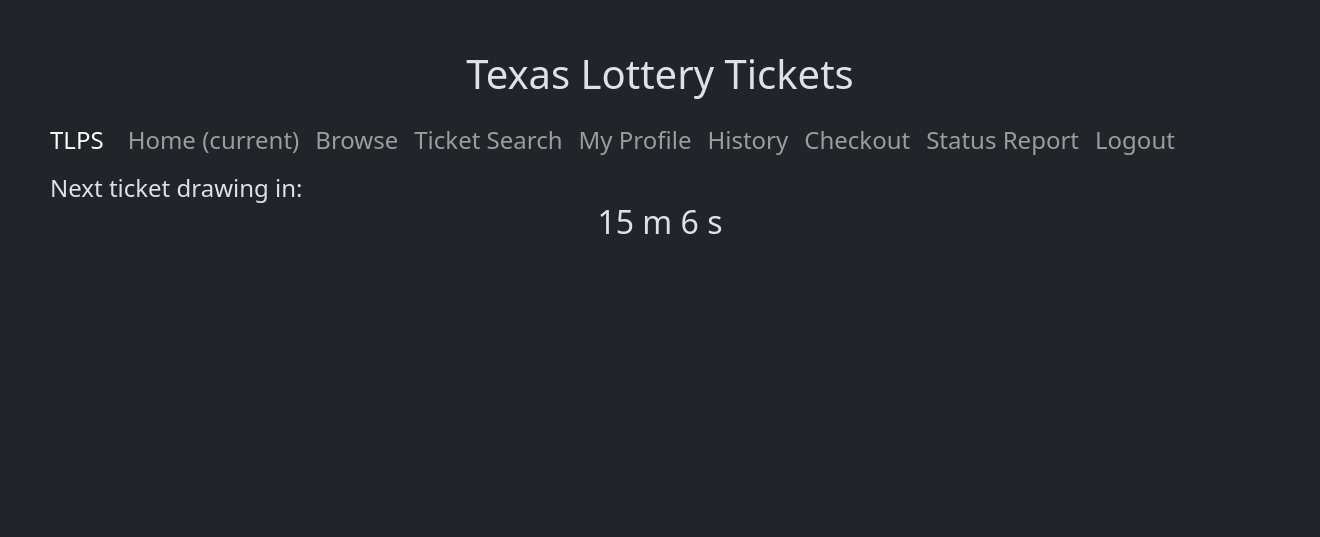
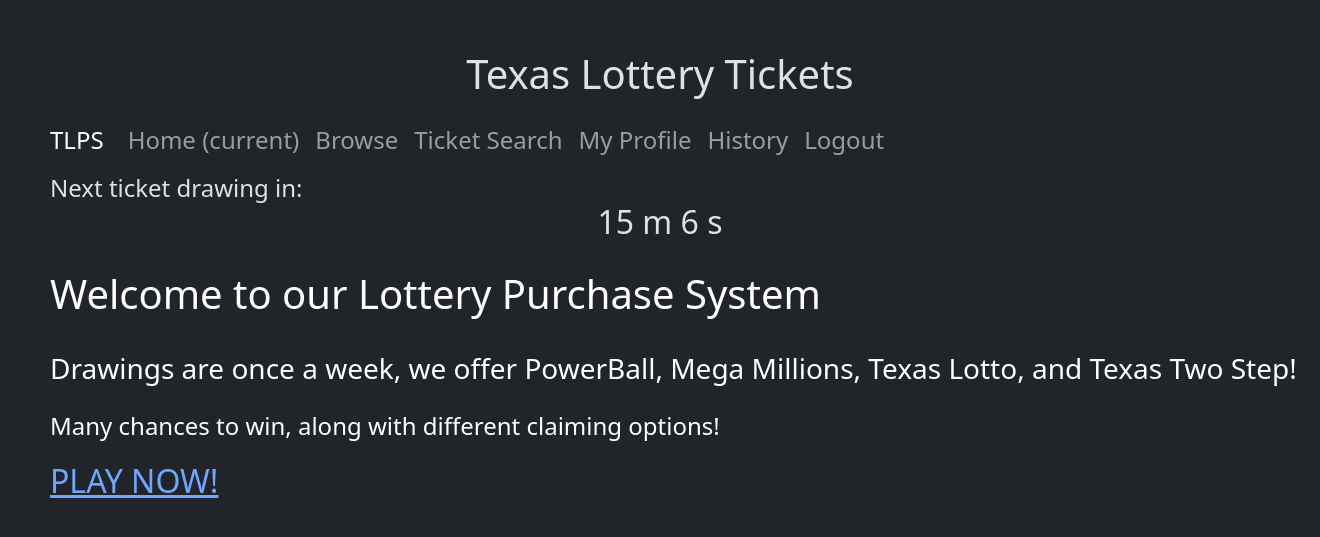
Before and after one commit to arizzo99/Lottery-Ticket-System, a PHP site: page / in a window 1320 px wide. Shown: the top 537 px of the page. Run offline with PHP 8.4, Linux system fonts and the light colour scheme; the visitor is signed in with stand-in values (Sample User, id 1).

Commit message:
Update index.php

```diff
--- a/XAMPP/index.php
+++ b/XAMPP/index.php
@@ -41,14 +41,6 @@ $dateTime = strtotime('+0.0001 minutes');
                     <a href="history.php" class="nav-link">History </a>
                 </li>
                 <li class="nav-item">
-                    <a href="checkout.php" class="nav-link">Checkout </a>
-                </li>
-                <?php if(isset($_SESSION['admin'])):?>
-                <li class="nav-item">
-                    <a href="admin.php" class="nav-link">Status Report</a>
-                </li>
-                <?php endif ?>
-                <li class="nav-item">
                     <a href="logout.php" class="nav-link">Logout</a>
                 </li>
 
@@ -87,6 +79,26 @@ $dateTime = strtotime('+0.0001 minutes');
                 document.getElementById("counter").innerHTML = "EXPIRED";
             }
         }, 1000);
+
 </script>
+<h5>
+<nav class="navbar navbar-expand-lg navbar-dark bg-dark fs-1">
+        <a href="#.php" class="navbar-brand fs-1">Welcome to our Lottery Purchase System</a>
+
+        </nav>
+       <h6>
+<nav class="navbar navbar-expand-lg navbar-dark bg-dark fs-3">
+        <a href="#.php" class="navbar-brand fs-3">Drawings are once a week, we offer PowerBall, Mega Millions, Texas Lotto, and Texas Two Step!</a>
+
+        </nav>
+        <h7>
+<nav class="navbar navbar-expand-lg navbar-dark bg-dark fs-4">
+        <a href="#.php" class="navbar-brand fs-4">Many chances to win, along with different claiming options! </a>
+
+        </nav>
+        <h8>
+
+        <nav class="navbar navbar-expand-lg navbar-dark bg-dark fs-2">
+        <a href="#.php" class="navbar-dark fs-2">PLAY NOW! </a>
 </body>
 </html>
```
